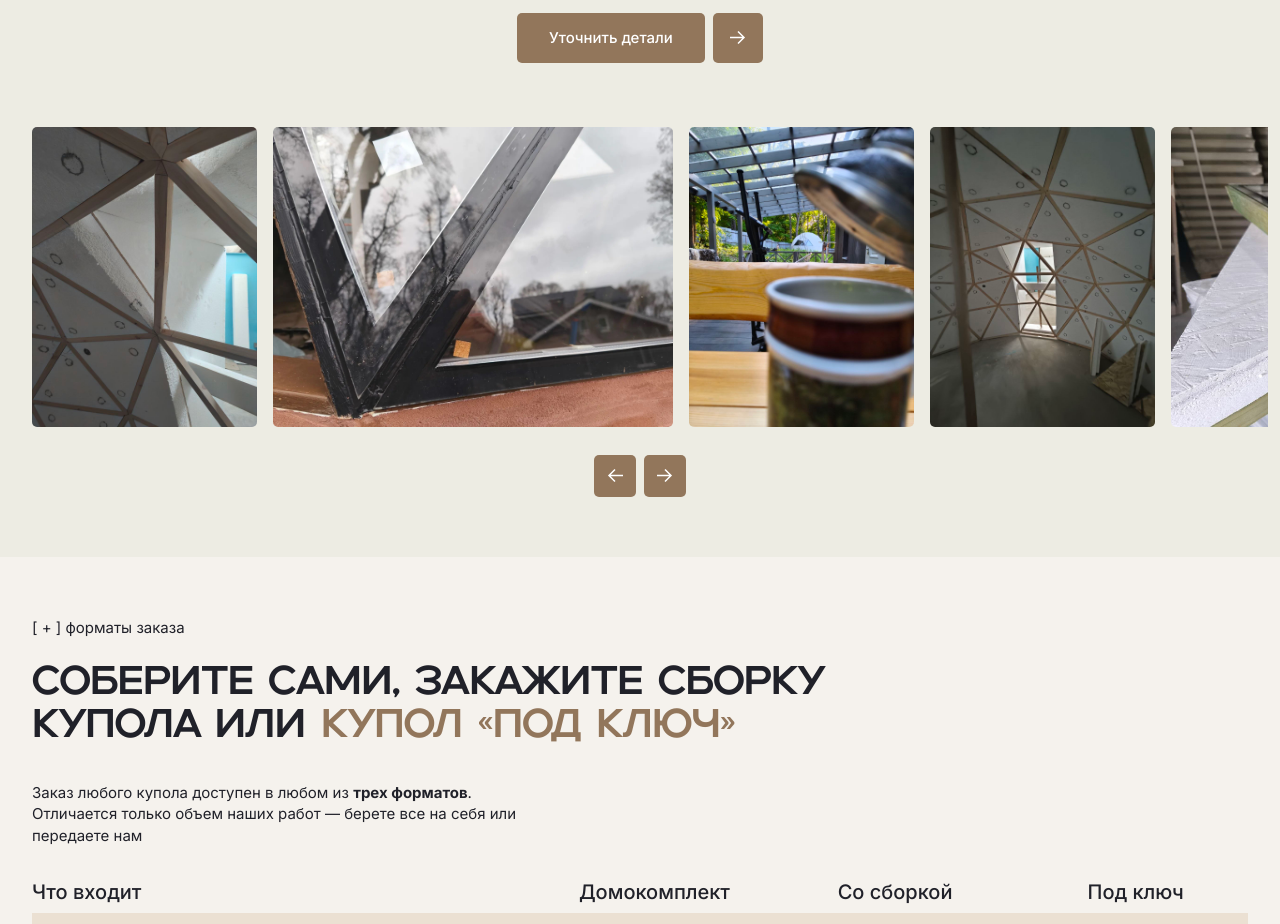
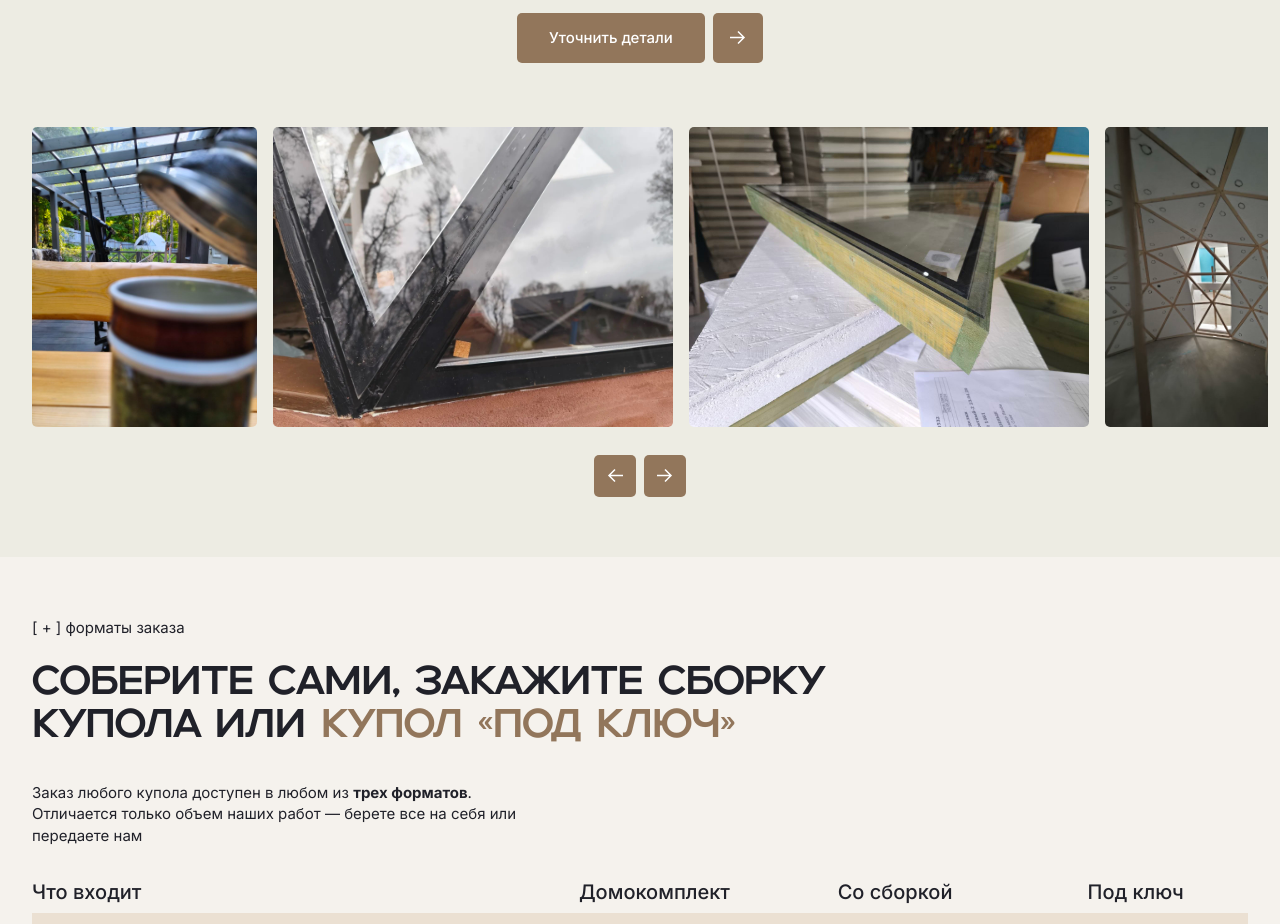
Before and after one commit to serkostrov/geodomika, a React (Vite) app: page / in a window 1280 px wide. Shown: the part 8040-8964 px from the top of the page. Built offline with nearby package versions, Linux system fonts and the light colour scheme.

Commit message:
Refactor ModelsPricingGallery to use new ordering function for slides. Removed shuffle and interleave logic, and implemented orderModelsPricingGallerySlides for improved theme-based arrangement of gallery items.

```diff
--- a/src/features/models-pricing/components/ModelsPricingGallery.tsx
+++ b/src/features/models-pricing/components/ModelsPricingGallery.tsx
@@ -4,50 +4,9 @@ import arrowLeftIcon from '@/assets/icons/hero/arrow-left.svg'
 import arrowRightIcon from '@/assets/icons/hero/arrow-right.svg'
 import { cn } from '@/shared/lib/cn'
 
-import { MODELS_PRICING_GALLERY_SLIDES, type ModelsPricingGallerySlide } from '../constants/gallery'
+import { MODELS_PRICING_GALLERY_SLIDES, orderModelsPricingGallerySlides } from '../constants/gallery'
 
 const SCROLL_EDGE_OFFSET = 2
-
-function shuffleArray<T>(input: T[]) {
-  const arr = input.slice()
-
-  for (let i = arr.length - 1; i > 0; i -= 1) {
-    const j = Math.floor(Math.random() * (i + 1))
-    ;[arr[i], arr[j]] = [arr[j], arr[i]]
-  }
-
-  return arr
-}
-
-function interleaveByTheme(slides: ModelsPricingGallerySlide[]) {
-  const groups = new Map<ModelsPricingGallerySlide['theme'], ModelsPricingGallerySlide[]>()
-  for (const slide of slides) {
-    const list = groups.get(slide.theme)
-    if (list) list.push(slide)
-    else groups.set(slide.theme, [slide])
-  }
-
-  const themes = shuffleArray(Array.from(groups.keys()))
-  const queues = themes.map((theme) => shuffleArray(groups.get(theme) ?? []))
-  const result: ModelsPricingGallerySlide[] = []
-
-  while (result.length < slides.length) {
-    let pushed = false
-
-    for (let i = 0; i < queues.length; i += 1) {
-      const queue = queues[i]
-      const next = queue.shift()
-      if (next) {
-        result.push(next)
-        pushed = true
-      }
-    }
-
-    if (!pushed) break
-  }
-
-  return result
-}
 
 function measureLoopWidth(container: HTMLDivElement, slideCount: number) {
   const first = container.children[0] as HTMLElement | undefined
@@ -62,7 +21,7 @@ export function ModelsPricingGallery() {
   const isAdjustingScrollRef = useRef(false)
 
   const orderedSlides = useMemo(
-    () => interleaveByTheme(MODELS_PRICING_GALLERY_SLIDES),
+    () => orderModelsPricingGallerySlides(MODELS_PRICING_GALLERY_SLIDES),
     [],
   )
 
--- a/src/features/models-pricing/constants/gallery.ts
+++ b/src/features/models-pricing/constants/gallery.ts
@@ -74,6 +74,86 @@ const galleryModules = import.meta.glob(
   },
 ) as Record<string, string>
 
+function isTechnicalTheme(theme: Theme): boolean {
+  return theme === 'construction' || theme === 'detail' || theme === 'transport'
+}
+
+function shuffleArray<T>(input: T[]): T[] {
+  const arr = input.slice()
+
+  for (let i = arr.length - 1; i > 0; i -= 1) {
+    const j = Math.floor(Math.random() * (i + 1))
+    ;[arr[i], arr[j]] = [arr[j], arr[i]]
+  }
+
+  return arr
+}
+
+/** Чередует пейзажи и технические кадры; два technical подряд не ставит, если хватает пейзажей. */
+export function orderModelsPricingGallerySlides(
+  slides: ModelsPricingGallerySlide[],
+): ModelsPricingGallerySlide[] {
+  const landscape = shuffleArray(
+    slides.filter((slide) => !isTechnicalTheme(slide.theme)),
+  )
+  const technical = shuffleArray(
+    slides.filter((slide) => isTechnicalTheme(slide.theme)),
+  )
+  const result: ModelsPricingGallerySlide[] = []
+  let pickLandscape = true
+
+  while (landscape.length > 0 || technical.length > 0) {
+    const lastIsTechnical =
+      result.length > 0 &&
+      isTechnicalTheme(result[result.length - 1].theme)
+
+    if (lastIsTechnical) {
+      if (landscape.length > 0) {
+        result.push(landscape.shift()!)
+        pickLandscape = false
+      } else if (technical.length > 0) {
+        result.push(technical.shift()!)
+      }
+      continue
+    }
+
+    if (pickLandscape && landscape.length > 0) {
+      result.push(landscape.shift()!)
+      pickLandscape = false
+    } else if (technical.length > 0) {
+      result.push(technical.shift()!)
+      pickLandscape = true
+    } else if (landscape.length > 0) {
+      result.push(landscape.shift()!)
+      pickLandscape = false
+    }
+  }
+
+  if (result.length > 1) {
+    const first = result[0]
+    const last = result[result.length - 1]
+    if (
+      isTechnicalTheme(first.theme) &&
+      isTechnicalTheme(last.theme)
+    ) {
+      const landscapeIndex = result.findIndex(
+        (slide, index) =>
+          index > 0 &&
+          index < result.length - 1 &&
+          !isTechnicalTheme(slide.theme),
+      )
+
+      if (landscapeIndex !== -1) {
+        const landscape = result[landscapeIndex]
+        result[landscapeIndex] = last
+        result[result.length - 1] = landscape
+      }
+    }
+  }
+
+  return result
+}
+
 export const MODELS_PRICING_GALLERY_SLIDES: ModelsPricingGallerySlide[] =
   Object.entries(galleryModules)
     .sort(([pathA], [pathB]) => pathA.localeCompare(pathB))
```
